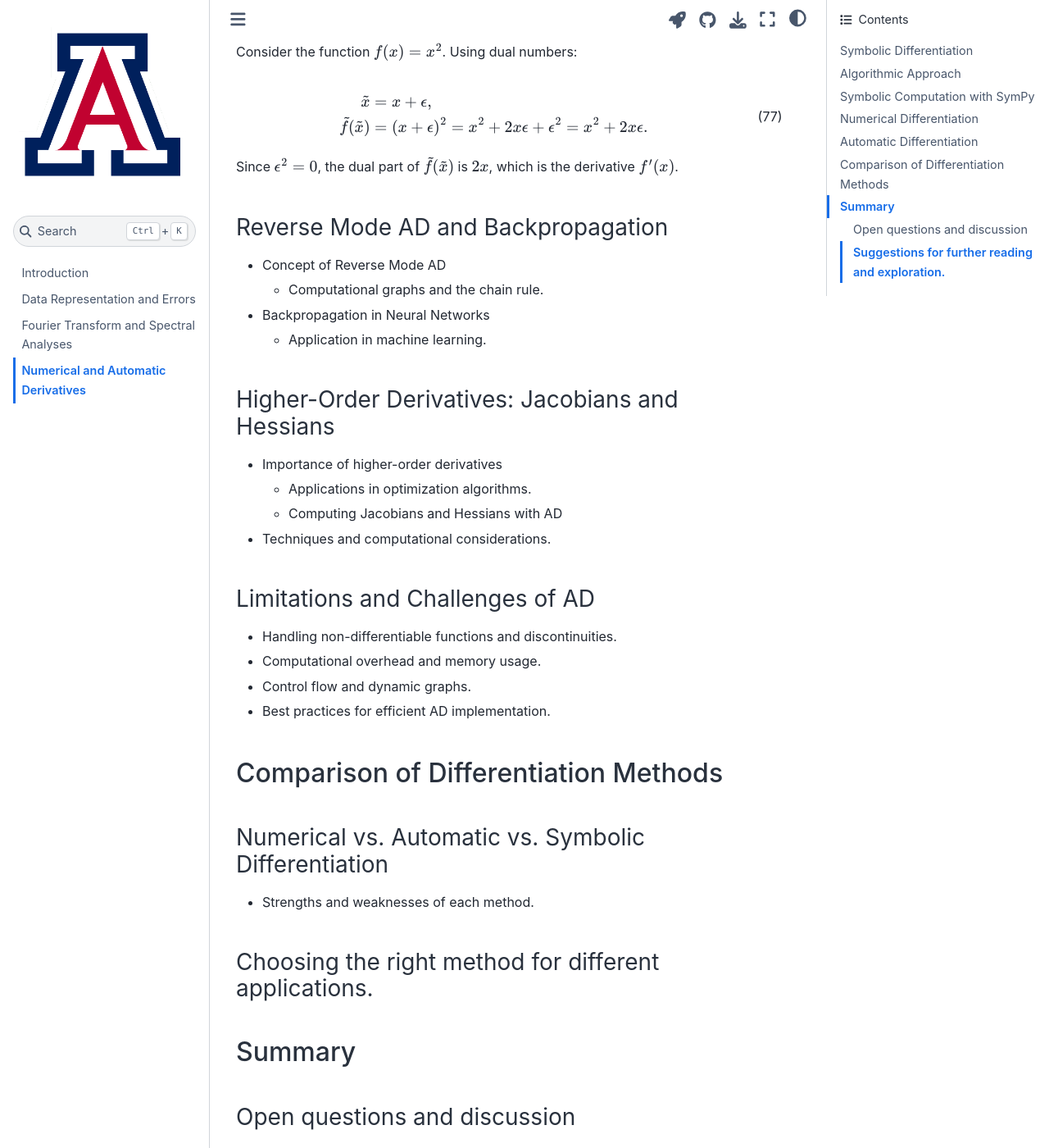
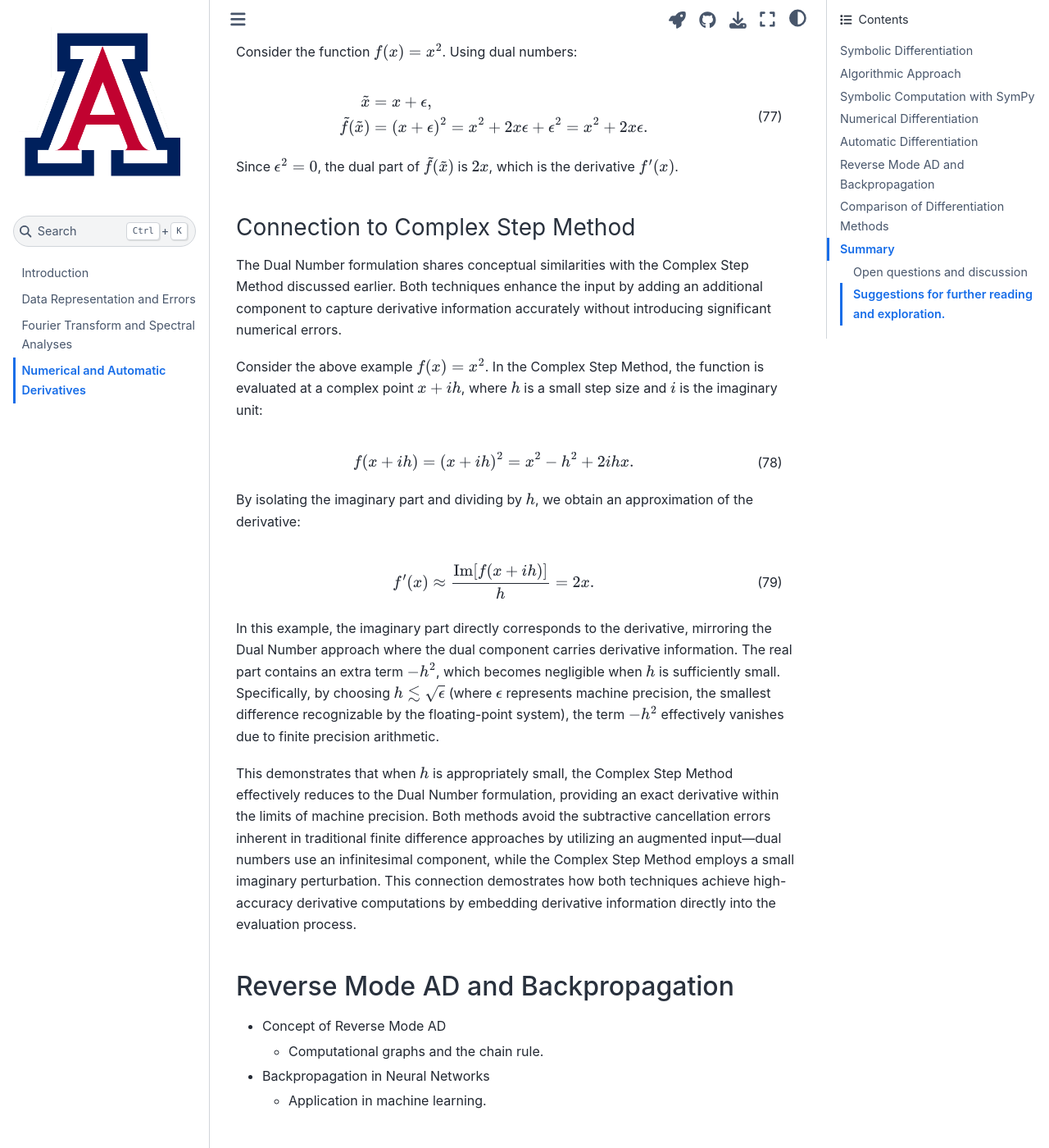
Before and after one commit to ua-2024q3-astr513/astr513, a Jupyter Book: the page built from docs/derive.md, in a window 1280 px wide and 1400 px high, scrolled down 15506 px. Shown: the whole window at 82% size. Built offline with Jupyter Book 1.0.4 settings and Sphinx 7.4.7 and the Sphinx Book theme 1.1.4, drawn with Linux system fonts in a browser that asks for light colours.

Commit message:
Explain the connection between complex step and dual number methods

```diff
--- a/docs/derive.md
+++ b/docs/derive.md
@@ -601,7 +601,32 @@ Since $\epsilon^2 = 0$, the dual part of $\tilde{f}(\tilde{x})$ is $2x$, which i
 
 +++
 
-### Reverse Mode AD and Backpropagation
+### Connection to Complex Step Method
+
+The Dual Number formulation shares conceptual similarities with the Complex Step Method discussed earlier.
+Both techniques enhance the input by adding an additional component to capture derivative information accurately without introducing significant numerical errors.
+
+Consider the above example $f(x) = x^2$.
+In the Complex Step Method, the function is evaluated at a complex point $x + ih$, where $h$ is a small step size and $i$ is the imaginary unit:
+\begin{align}
+f(x + ih) = (x + ih)^2 = x^2 - h^2 + 2ihx.
+\end{align}
+By isolating the imaginary part and dividing by $h$, we obtain an approximation of the derivative:
+\begin{align}
+f'(x) \approx \frac{\operatorname{Im}[f(x + ih)]}{h} = 2x.
+\end{align}
+
+In this example, the imaginary part directly corresponds to the derivative, mirroring the Dual Number approach where the dual component carries derivative information.
+The real part contains an extra term $-h^2$, which becomes negligible when $h$ is sufficiently small.
+Specifically, by choosing $h \lesssim \sqrt{\epsilon}$ (where $\epsilon$ represents machine precision, the smallest difference recognizable by the floating-point system), the term $-h^2$ effectively vanishes due to finite precision arithmetic.
+
+This demonstrates that when $h$ is appropriately small, the Complex Step Method effectively reduces to the Dual Number formulation, providing an exact derivative within the limits of machine precision.
+Both methods avoid the subtractive cancellation errors inherent in traditional finite difference approaches by utilizing an augmented input—dual numbers use an infinitesimal component, while the Complex Step Method employs a small imaginary perturbation.
+This connection demostrates how both techniques achieve high-accuracy derivative computations by embedding derivative information directly into the evaluation process.
+
++++
+
+## Reverse Mode AD and Backpropagation
 
 * Concept of Reverse Mode AD
   * Computational graphs and the chain rule.
```
